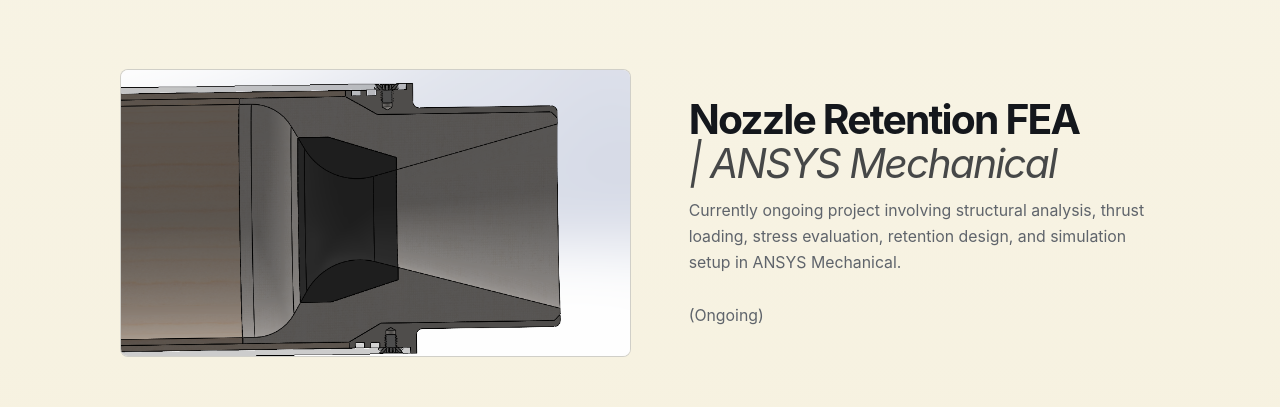
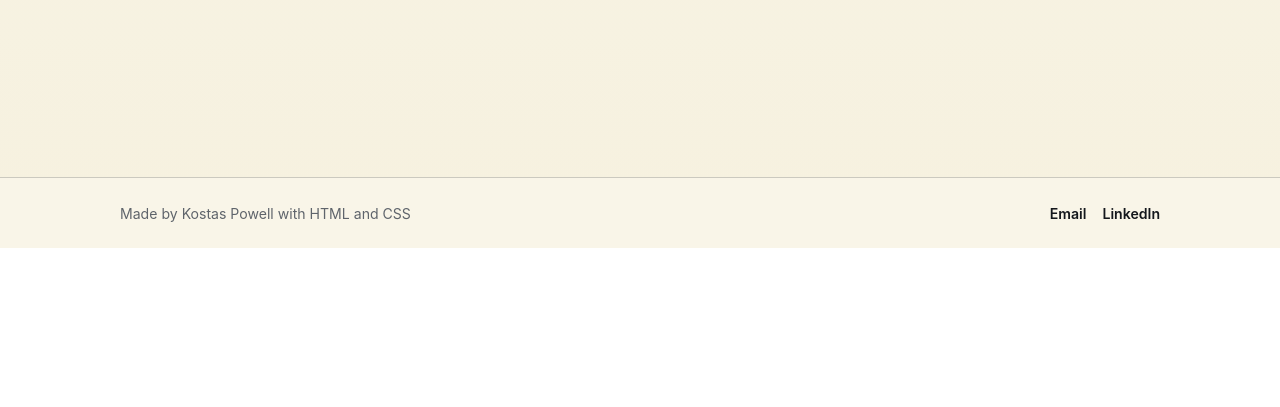
Before and after one commit to Kostas-Powell/Kostas_Powell_portfolio, a plain HTML site: page projects.html in a window 1280 px wide. Shown: the part 1901-2308 px from the top of the page. After the commit the page ends 2149 px from the top, so only its background shows below. Drawn offline with Linux system fonts and the light colour scheme.

Commit message:
Update projects.html
Removed nozzle retainer project

```diff
--- a/projects.html
+++ b/projects.html
@@ -95,23 +95,6 @@
         </div>
       </a>
 
-      <a class="project-row" href="projects/nozzleFEA.html">
-        <div class="project-image-wrap">
-          <img src="assets/nozzle.png" alt="Nozzle retention FEA project">
-        </div>
-
-        <div class="project-copy">
-          <h2>Nozzle Retention FEA <span>| ANSYS Mechanical</span></h2>
-          <p>
-            Currently ongoing project involving structural analysis, thrust loading,
-            stress evaluation, retention design, and
-            simulation setup in ANSYS Mechanical.
-            <br><br>
-            (Ongoing)
-          </p>
-        </div>
-      </a>
-
     </section>
   </main>
 
```
